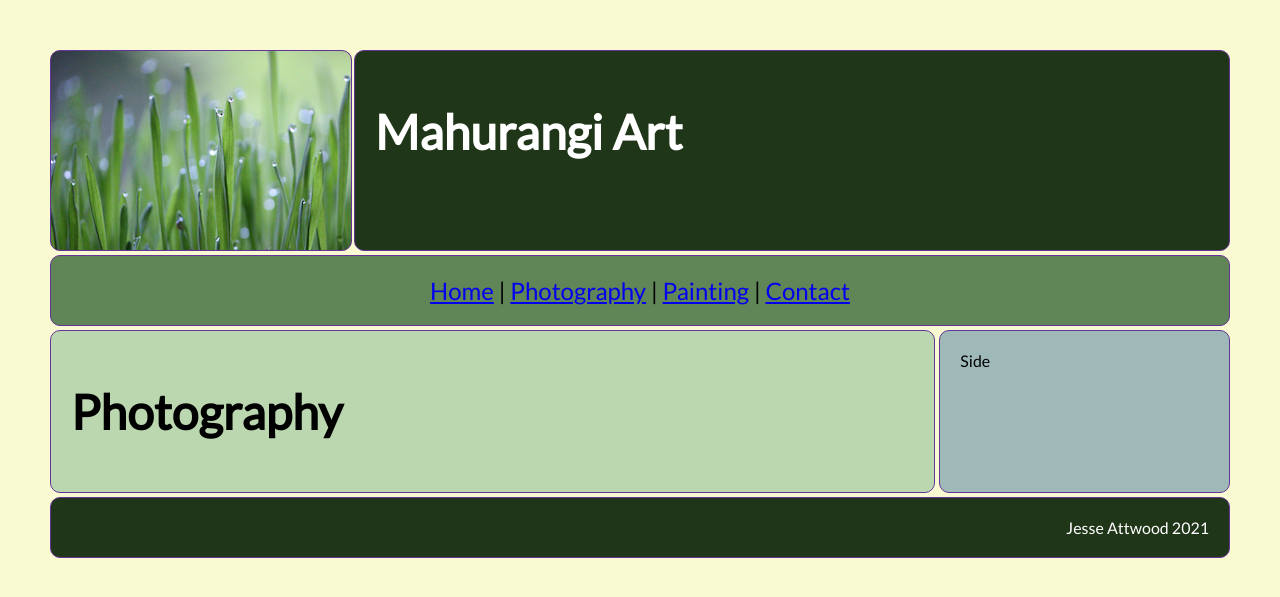
After one commit to 54ja/Jesses-website, a PHP site: page /photography.php in a window 1280 px wide. The commit adds this page. Shown: the top 597 px of the page. Run offline with PHP 8.4, Linux system fonts and the light colour scheme.

Commit message:
part 4
new colors linked photography page styled the nav.

```diff
--- a/head_nav.html
+++ b/head_nav.html
@@ -9,7 +9,7 @@
     <meta name="author" content="J.Attwood">
     <meta name="viewport" content="width=device-width, initial-scale=1.0">
 
-    <title>Mahurangi Art 1</title>
+    <title>Mahurangi Art </title>
 
     <link href="https://fonts.googleapis.com/css?family=Lato%7cUbuntu" rel="stylesheet">
 
@@ -26,9 +26,20 @@
 
   <div class="box nav">
             <a href="index.php">Home</a> |
-            <a href="#">Photography</a> |
+            <a href="photography.php">Photography</a> |
             <a href="#">Painting</a> |
-            <a href="contact.php">Contact</a>
-        </div>    <!-- / nav -->
+            <a href="#">Contact</a>
+  </div> <!-- / nav -->
+
+
+  <div class="box banner">
+        <h1> Mahurangi Art </h1>
+  </div><!-- / end of banner  -->
+
+
+
+
+
+
 
 </body>
--- /dev/null
+++ b/photography.php
@@ -0,0 +1,19 @@
+<?php include("head_nav.html"); ?>
+
+
+<div class="box main">
+
+<h1>Photography</h1>
+
+</div>
+
+
+
+<div class="box side">
+
+Side
+
+</div>
+
+
+<?php include("footer.html"); ?>
--- a/styler.css
+++ b/styler.css
@@ -41,32 +41,35 @@ h1{
 
 .banner {
   grid-area: banner;
-  background-color:rgb(170, 65, 65); /* darkened red */
+  background-color: #203619; /* darkened red */
   color: #fff;                      /* white */
 
 }
 
 .nav {
   grid-area: nav;
-  background-color: rgb(247, 232, 100); /* lightened yellow */
+  background-color: #608557; /* lightened yellow */
+  text-align: center;
+  font-size: 150%;
 
 }
 
 .main {
   grid-area: main;
-  background-color: rgb(255, 163, 165); /* light red */
+  background-color: #BBD7AF; /* light red */
 
 }
 .footer {
   grid-area: footer;
-  background-color: rgb(114, 26, 20); /* red but too the point where it is to dark */
+  background-color: #203619; /* red but too the point where it is to dark */
   text-align: right;
+  color: #fff;
 
 }
 
 .side {
   grid-area: side;
-  background-color: rgb(220, 250, 100); /* lime yellow with a hint of green */
+  background-color: #9EB9B8; /* lime yellow with a hint of green */
   color: #000;
 
 }
@@ -77,5 +80,6 @@ h1{
     padding: 0;
     height: 199px;
     width: 300px;
-    background-image: url(imager/logofade.png);
-}
+    background-color: #203619; /* darkened red */
+    background-image: url(imagers/logo-grass.png);
+  }
```
Also changed, not shown: imagers/logofade (1).png (added), imagers/logofader.png (added), imagers/logofadest.png (added), 2 other files.
